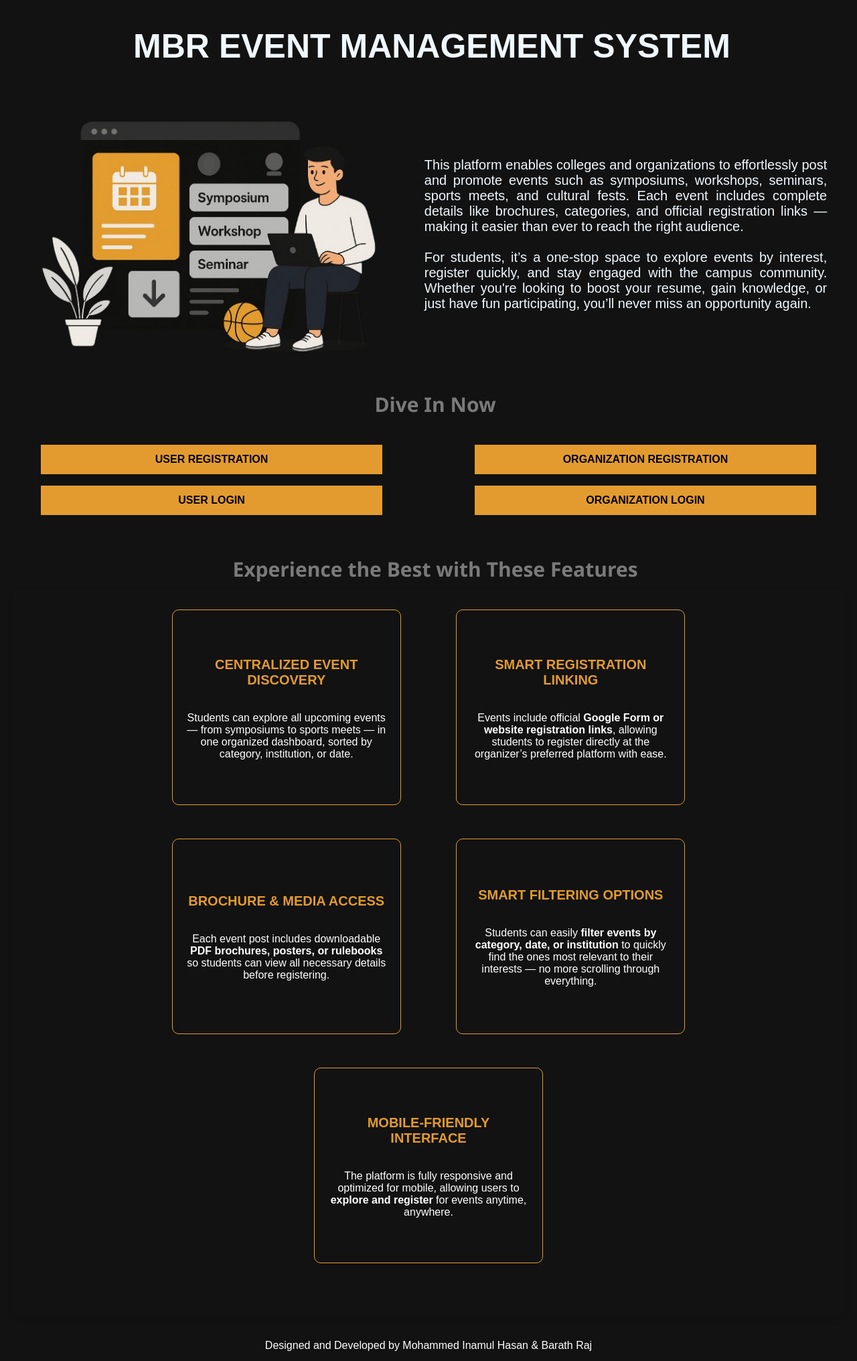
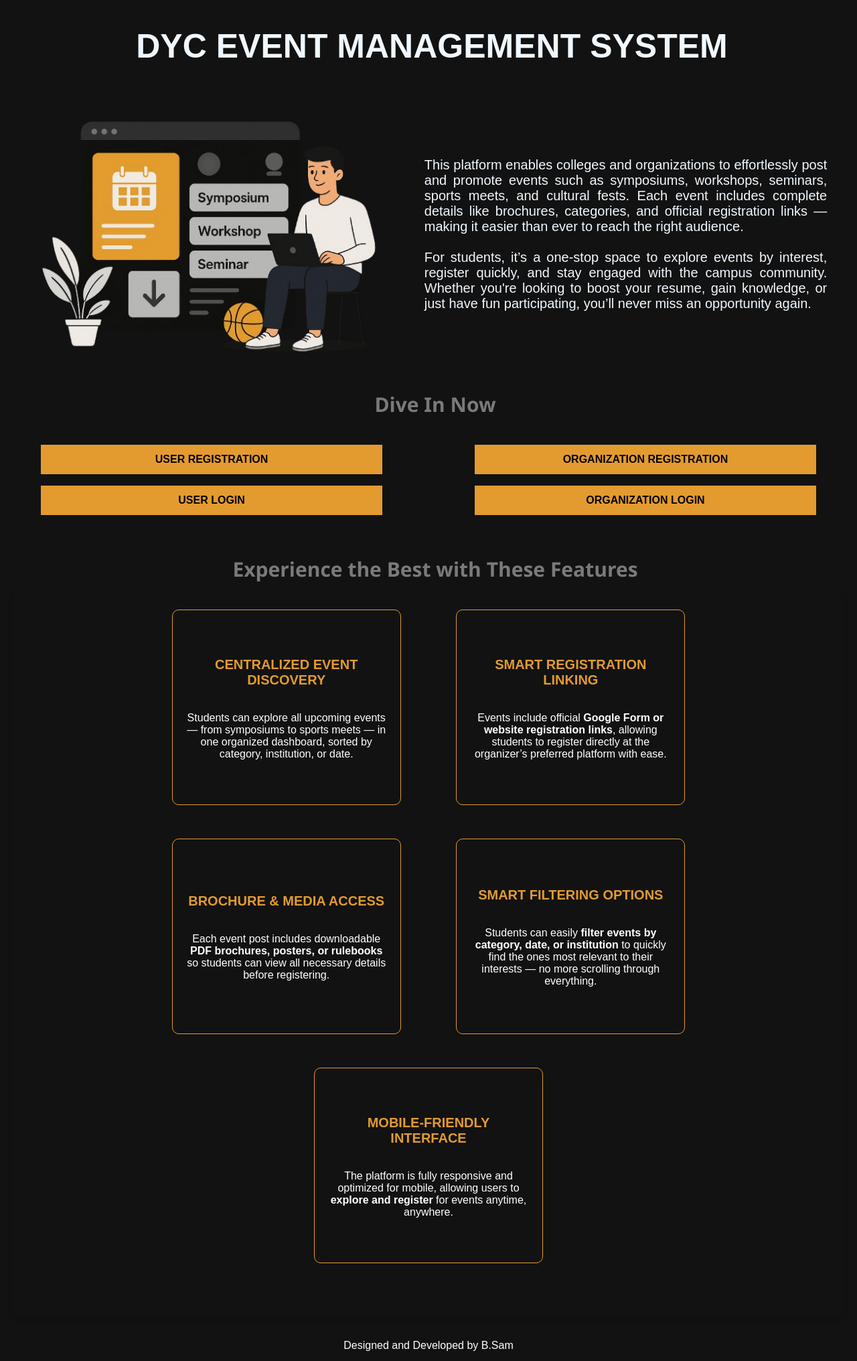
Before and after one commit to 888SAM-B/EventManagement, a React (Vite) app: page / in a window 1280 px wide. Shown: the whole page at 67% size. Built offline with nearby package versions, Linux system fonts and the light colour scheme.

Commit message:
Update event management system name and footer

```diff
--- a/src/page/home.jsx
+++ b/src/page/home.jsx
@@ -14,7 +14,7 @@ const Home = () => {
     <div className="body">
       <div className="animate-container">
         <BlurText
-          text="MBR EVENT MANAGEMENT SYSTEM"
+          text="DYC EVENT MANAGEMENT SYSTEM"
           delay={150}
           animateBy="words"
           direction="top"
@@ -94,7 +94,7 @@ const Home = () => {
 </div>
 </div>
     <footer>
-      Designed and Developed by Mohammed Inamul Hasan & Barath Raj
+      Designed and Developed by B.Sam
     </footer>
 
     </>
```
